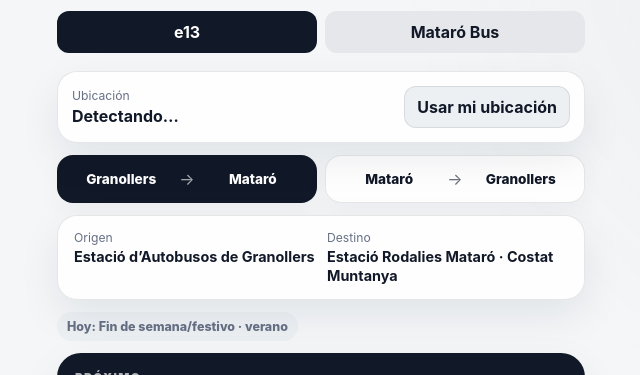
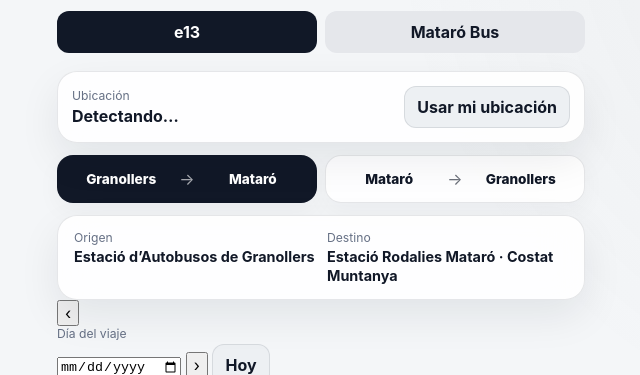
Before and after one commit to newdhas/bus-granollers-mataro, a website with bundled scripts: page index.html in a window 1280 px wide. Shown: the part 110-485 px from the top of the page, without its empty margins (319-959 px from the left). Built offline with nearby package versions, Linux system fonts and the light colour scheme; no server answers.

Commit message:
Add e13 date selector UI

```diff
--- a/index.html
+++ b/index.html
@@ -19,7 +19,7 @@
     <header class="topbar">
       <div>
         <p class="eyebrow">e13 · Granollers ↔ Mataró</p>
-        <h1>Próximo bus</h1>
+        <h1 id="pageTitle">Próximo bus</h1>
       </div>
       <div class="clock" id="clock">--:--</div>
     </header>
@@ -61,6 +61,16 @@
       </div>
     </section>
 
+    <section class="date-panel" aria-label="Seleccionar día del horario">
+      <button id="prevDateBtn" class="date-nav-btn" type="button" aria-label="Día anterior">‹</button>
+      <label class="date-picker" for="scheduleDate">
+        <span class="muted">Día del viaje</span>
+        <input id="scheduleDate" type="date" />
+      </label>
+      <button id="nextDateBtn" class="date-nav-btn" type="button" aria-label="Día siguiente">›</button>
+      <button id="todayBtn" class="secondary-btn today-btn" type="button">Hoy</button>
+    </section>
+
     <div class="calendar-chip" id="calendarChip">—</div>
     <div class="calendar-warning hidden" id="calendarWarning"></div>
 
```
